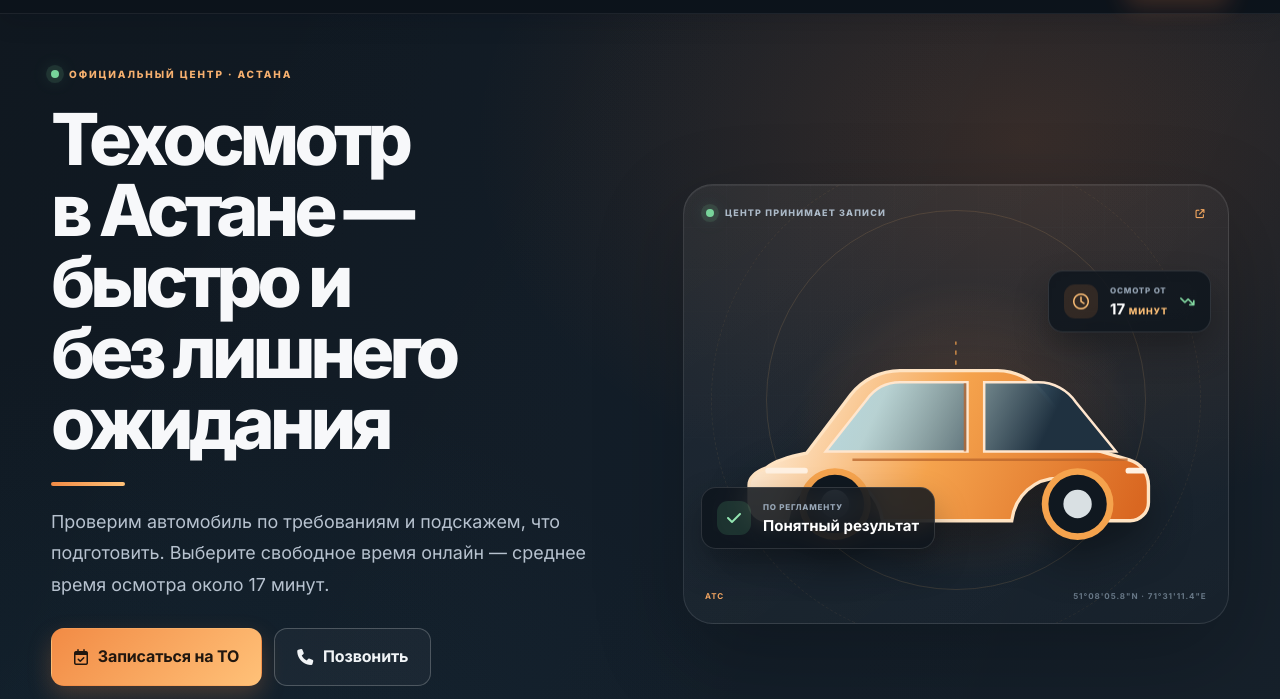
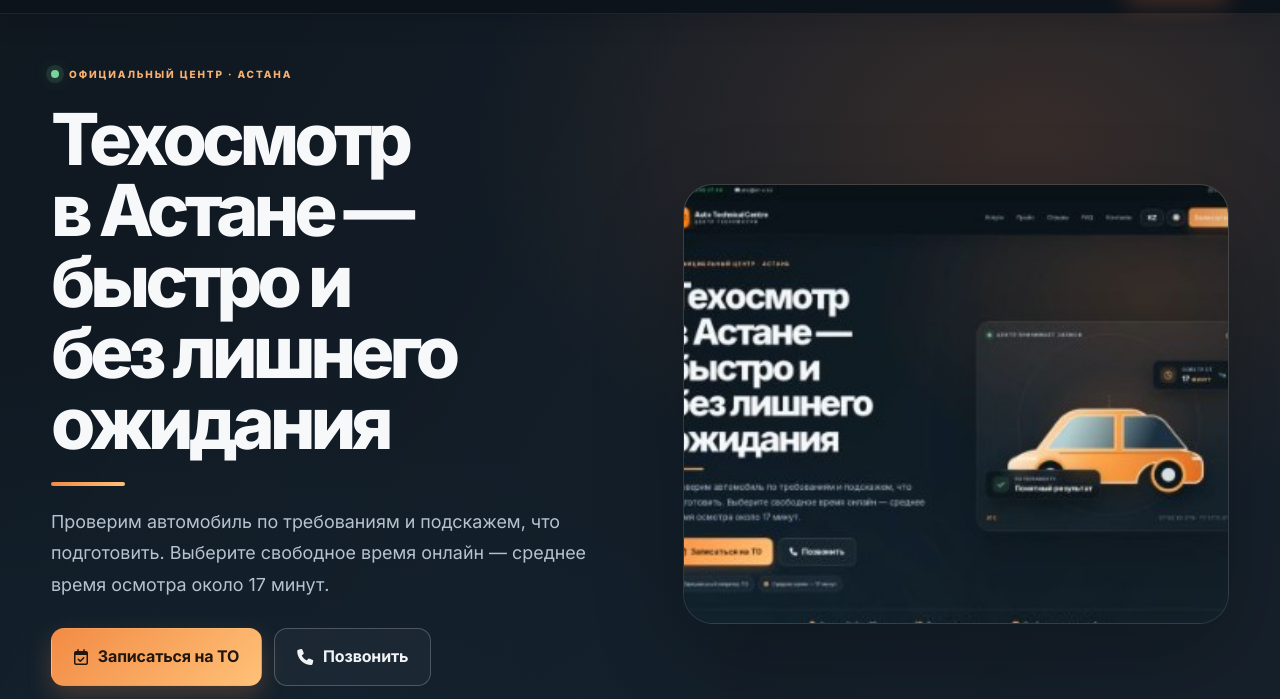
Before and after one commit to bomzhihabobr/auto-technical-centre, a website: page index.html in a window 1280 px wide. Shown: the part 101-800 px from the top of the page. Drawn offline with nearby package versions, Linux system fonts and the light colour scheme; no server answers.

Commit message:
Replace hero SVG car with custom image
- Added hero-bg.jpeg from WhatsApp Image 2026-11-17 at 16.02.56.jpeg
- Replaced SVG car in hero section with custom image
- Updated CSS to support hero-image with object-fit: cover
- Updated build.js to log hero image

Generated with [Devin](https://devin.ai)

Co-Authored-By: Devin <158243242+devin-ai-integration[bot]@users.noreply.github.com>

```diff
--- a/assets/css/style.css
+++ b/assets/css/style.css
@@ -785,7 +785,8 @@ html[data-theme="light"] .btn-outline:hover { background: rgba(0,0,0,0.04); bord
 .hero-text { max-width: 670px; }
 .hero h1 { font-size: clamp(36px,5vw,62px); letter-spacing: -.045em; }
 .hero .lead { max-width: 600px; font-size: clamp(16px,1.5vw,19px); line-height: 1.7; }
-.hero-art { border-radius: 34px; background: radial-gradient(ellipse at 55% 45%,rgba(255,122,0,.18),transparent 62%),linear-gradient(145deg,rgba(255,255,255,.035),rgba(255,255,255,.008)); border: 1px solid rgba(255,255,255,.07); }
+.hero-art { border-radius: 34px; overflow: hidden; border: 1px solid rgba(255,255,255,.07); }
+.hero-image { width: 100%; height: 100%; object-fit: cover; display: block; }
 .section { scroll-margin-top: 82px; }
 .section-title { max-width: 720px; margin-left: auto; margin-right: auto; text-align: center; margin-bottom: 34px; }
 .card, .feature, .service, .step, .contact-card, .booking, .price-card, .review { border: 1px solid rgba(255,255,255,.075); box-shadow: 0 18px 45px rgba(0,0,0,.16); }
--- a/build.js
+++ b/build.js
@@ -14,3 +14,4 @@ for (const folder of folders) fs.cpSync(path.join(root, folder), path.join(outpu
 console.log(`Prepared Netlify static site in ${output}`);
 console.log(`Favicon sizes: 16, 32, 48, 64, 128, 192 px`);
 console.log(`Search logo: 512x512 and 1200x630`);
+console.log(`Hero image: hero-bg.jpeg`);
--- a/index.html
+++ b/index.html
@@ -111,22 +111,7 @@
           </div>
         </div>
         <div class="hero-art" data-aos="fadeInScale" data-aos-delay="250" aria-hidden="true">
-          <div class="hero-visual-grid"></div>
-          <div class="hero-orbit hero-orbit-one"></div><div class="hero-orbit hero-orbit-two"></div>
-          <div class="hero-visual-top"><span class="live-dot"></span><span data-i18n="hero.visual.status">ЦЕНТР ПРИНИМАЕТ ЗАПИСИ</span><i class="fa-solid fa-arrow-up-right-from-square"></i></div>
-          <div class="hero-car-wrap">
-            <svg class="hero-car" viewBox="0 0 640 300" fill="none" xmlns="http://www.w3.org/2000/svg">
-              <defs><linearGradient id="carPaint" x1="90" y1="70" x2="530" y2="260" gradientUnits="userSpaceOnUse"><stop stop-color="#FFF5E8"/><stop offset=".48" stop-color="#F5A34D"/><stop offset="1" stop-color="#D96721"/></linearGradient><linearGradient id="glass" x1="245" y1="82" x2="422" y2="165" gradientUnits="userSpaceOnUse"><stop stop-color="#9ED8F0" stop-opacity=".72"/><stop offset="1" stop-color="#1F3140"/></linearGradient></defs>
-              <path d="M92 194c10-8 28-14 49-18l53-70c14-18 36-29 59-29h117c21 0 41 10 55 27l52 65 51 15c14 4 23 16 23 31v20c0 12-10 22-22 22h-28c-4-30-27-51-57-51s-53 21-57 51H232c-4-30-27-51-57-51s-53 21-57 51H95c-13 0-23-10-23-23v-20c0-8 8-16 20-20Z" fill="url(#carPaint)" stroke="#FFE3C2" stroke-width="4"/>
-              <path d="m213 112-49 62h170V91h-81c-16 0-30 7-40 21Zm141-21v83h158l-48-59c-10-15-27-24-45-24h-65Z" fill="url(#glass)" stroke="#FFE6CE" stroke-width="3"/>
-              <path d="M331 92v82M196 184h330" stroke="#B9652B" stroke-width="3" opacity=".75"/>
-              <circle cx="175" cy="237" r="39" fill="#101820" stroke="#F5A34D" stroke-width="8"/><circle cx="175" cy="237" r="17" fill="#D9E0E3"/><circle cx="466" cy="237" r="39" fill="#101820" stroke="#F5A34D" stroke-width="8"/><circle cx="466" cy="237" r="17" fill="#D9E0E3"/>
-              <path d="M95 197h44M527 197h18" stroke="#FFF1E2" stroke-width="7" stroke-linecap="round"/><path d="M320 70v-28" stroke="#F5A34D" stroke-width="2" stroke-dasharray="5 7" opacity=".7"/>
-            </svg>
-          </div>
-          <div class="hero-float-card hero-time-card"><span class="hero-card-icon"><i class="fa-regular fa-clock"></i></span><span><small data-i18n="hero.visual.timeLabel">ОСМОТР ОТ</small><strong>17 <small data-i18n="hero.visual.minutes">МИНУТ</small></strong></span><i class="fa-solid fa-arrow-trend-down hero-card-trend"></i></div>
-          <div class="hero-float-card hero-check-card"><span class="hero-check-icon"><i class="fa-solid fa-check"></i></span><span><small data-i18n="hero.visual.official">ПО РЕГЛАМЕНТУ</small><strong data-i18n="hero.visual.result">Понятный результат</strong></span></div>
-          <div class="hero-visual-caption"><span>ATC</span><span>51°08'05.8"N · 71°31'11.4"E</span></div>
+          <img src="assets/img/hero-bg.jpeg" alt="Auto Technical Centre" class="hero-image" />
         </div>
       </div>
       <div class="container hero-proof"><span><i class="fa-solid fa-location-dot"></i> <b data-i18n="hero.proof.location">Астана · Қобыз, 36</b></span><span><i class="fa-solid fa-list-check"></i> <b data-i18n="hero.proof.process">3 простых шага</b></span><span><i class="fa-solid fa-calendar-check"></i> <b data-i18n="hero.proof.booking">Свободное время онлайн</b></span></div>
```
Also changed, not shown: assets/img/hero-bg.jpeg (added).
